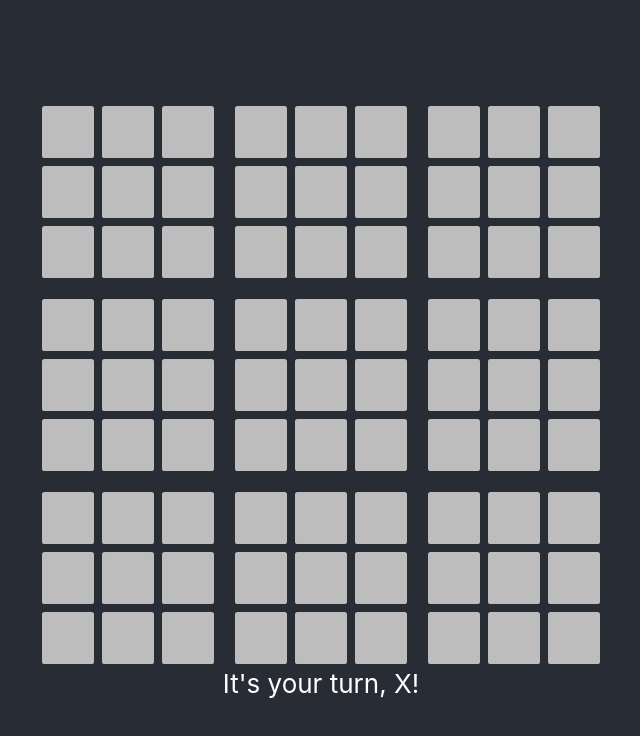
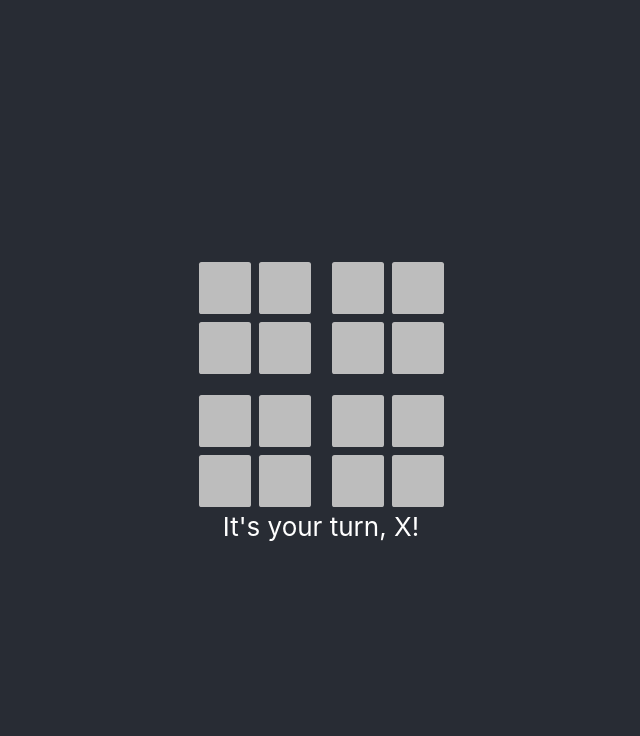
Before and after one commit to tomas-sucena/2025-FEUP-IA, a React (Create React App) app in the folder proj1/: page / in a window 1280 px wide. Shown: the top 736 px of the page, without its empty margins (319-959 px from the left). Built offline with nearby package versions, Linux system fonts and the light colour scheme.

Commit message:
feat(proj1): highlight small board wins

```diff
--- a/proj1/public/index.html
+++ b/proj1/public/index.html
@@ -5,7 +5,10 @@
     <link rel="icon" href="%PUBLIC_URL%/favicon.ico" />
     <meta name="viewport" content="width=device-width, initial-scale=1" />
     <meta name="theme-color" content="#000000" />
-    <meta name="description" content="Web site created using create-react-app" />
+    <meta
+      name="description"
+      content="Web site created using create-react-app"
+    />
     <link rel="apple-touch-icon" href="%PUBLIC_URL%/logo192.png" />
     <!--
       manifest.json provides metadata used when your web app is installed on a
--- a/proj1/src/components/App.tsx
+++ b/proj1/src/components/App.tsx
@@ -19,7 +19,7 @@ export default function App() {
     <>
       <title>Ultimate Tic-Tac-Toe</title>
       <main>
-        <Game size={3} player2={GameAI.medium('O')} />
+        <Game size={2} player2={GameAI.medium('O')} />
       </main>
     </>
   );
--- a/proj1/src/components/Board.css
+++ b/proj1/src/components/Board.css
@@ -1,5 +1,4 @@
-#board,
-.small-board {
+#board {
   display: grid;
   grid-template-rows: repeat(var(--size), auto);
   grid-template-columns: repeat(var(--size), auto);
--- a/proj1/src/components/Board.tsx
+++ b/proj1/src/components/Board.tsx
@@ -1,7 +1,11 @@
 import { GameState } from '../game/state';
 
+// assets
+import X from '../assets/X.svg';
+import O from '../assets/O.svg';
+
 // components
-import Tile from './Tile';
+import SmallBoard from './SmallBoard';
 
 // styling
 import './Board.css';
@@ -9,34 +13,37 @@ import './Board.css';
 interface BoardProps {
   /** the number of rows/columns of the board */
   size: number;
-  /** the current game state */
-  state: GameState;
+  /** an array that represents the big board */
+  board: string[];
+  /** a 2D array that represents the small boards */
+  smallBoards: string[][];
+  /** the index of the small board the next player has to play in */
+  nextSmallBoardIndex: number;
   /** a function to be called when a tile is clicked */
   onTileClick: (smallBoardIndex: number, tileIndex: number) => void;
 }
 
-export default function Board({ size, state, onTileClick }: BoardProps) {
+export default function Board({
+  size,
+  board,
+  smallBoards,
+  nextSmallBoardIndex,
+  onTileClick,
+}: BoardProps) {
   // set the board size in CSS
   const style = { '--size': size } as React.CSSProperties;
 
-  // render the board tiles
-  const tiles = state.smallBoards.map((smallBoard, smallBoardIndex) =>
-    smallBoard.map((tile, tileIndex) => (
-      <Tile
-        key={tileIndex}
-        symbol={tile}
-        disabled={state.nextBoardIndex >= 0 && state.nextBoardIndex !== smallBoardIndex}
-        onClick={onTileClick.bind(null, smallBoardIndex, tileIndex)}
-      />
-    )),
-  );
-
   return (
     <div id="board" style={style}>
-      {tiles.map((smallBoard, smallBoardIndex) => (
-        <div key={smallBoardIndex} className="small-board" style={style}>
-          {smallBoard}
-        </div>
+      {smallBoards.map((smallBoard, smallBoardIndex) => (
+        <SmallBoard
+          smallBoard={smallBoard}
+          winner={board[smallBoardIndex]}
+          disabled={
+            nextSmallBoardIndex >= 0 && nextSmallBoardIndex !== smallBoardIndex
+          }
+          onTileClick={onTileClick.bind(null, smallBoardIndex)}
+        />
       ))}
     </div>
   );
--- a/proj1/src/components/Game.tsx
+++ b/proj1/src/components/Game.tsx
@@ -22,9 +22,8 @@ const play = (player: GameAI, state: GameState) => {
   const move = player.chooseMove!(state);
 
   // find the corresponding tile
-  const tile = document.getElementsByClassName('small-board')[move.boardIndex].children[
-    move.tileIndex
-  ] as HTMLButtonElement;
+  const tile = document.getElementsByClassName('small-board')[move.boardIndex]
+    .children[move.tileIndex] as HTMLButtonElement;
 
   // click the tile
   setTimeout(() => tile.click(), Math.max(1000 - Date.now() + start, 0));
@@ -37,8 +36,8 @@ export default function Game({ size, player1, player2 }: GameProps) {
   const ongoing = state.validMoves.length > 0; // indicates if the game is still ongoing
 
   // a function for handling tile clicks
-  const onTileClick = (boardIndex: number, tileIndex: number) => {
-    if (state.makeMove(boardIndex, tileIndex)) {
+  const onTileClick = (smallBoardIndex: number, tileIndex: number) => {
+    if (state.makeMove(smallBoardIndex, tileIndex)) {
       setState(GameState.fromState(state));
     }
   };
@@ -53,7 +52,7 @@ export default function Game({ size, player1, player2 }: GameProps) {
   // render the board
   return (
     <>
-      <Board size={size} state={state} onTileClick={onTileClick} />
+      <Board {...state} onTileClick={onTileClick} />
       <aside>
         {ongoing
           ? `It's your turn, ${state.nextPlayer}!`
--- /dev/null
+++ b/proj1/src/components/SmallBoard.css
@@ -0,0 +1,20 @@
+.small-board {
+  display: grid;
+  position: relative;
+  grid-template-rows: repeat(var(--size), auto);
+  grid-template-columns: repeat(var(--size), auto);
+}
+
+.small-board > img {
+  position: absolute;
+  z-index: 1;
+  height: 100%;
+}
+
+.small-board[data-winner='X'] > img {
+  background-color: rgba(var(--x-color), 0.5);
+}
+
+.small-board[data-winner='O'] > img {
+  background-color: rgba(var(--o-color), 0.5);
+}
--- /dev/null
+++ b/proj1/src/components/SmallBoard.tsx
@@ -0,0 +1,44 @@
+// assets
+import X from '../assets/X.svg';
+import O from '../assets/O.svg';
+
+// components
+import Tile from './Tile';
+
+// styling
+import './SmallBoard.css';
+
+interface SmallBoardProps {
+  /** an array representing the tiles of the small board */
+  smallBoard: string[];
+  /** the symbol of the player who won the board */
+  winner: string;
+  /** indicates if the tiles on the small board can be clicked */
+  disabled: boolean;
+  /** a function to be called when a tile is clicked */
+  onTileClick: (tileIndex: number) => void;
+}
+
+export default function SmallBoard({
+  smallBoard,
+  winner,
+  disabled,
+  onTileClick,
+}: SmallBoardProps) {
+  return (
+    <div
+      className="small-board"
+      data-winner={winner || null}
+      data-disabled={disabled || null}
+    >
+      {winner && <img src={winner === 'X' ? X : O} alt={winner} />}
+      {smallBoard.map((symbol, tileIndex) => (
+        <Tile
+          symbol={symbol}
+          disabled={disabled}
+          onClick={onTileClick.bind(null, tileIndex)}
+        />
+      ))}
+    </div>
+  );
+}
--- a/proj1/src/components/Tile.css
+++ b/proj1/src/components/Tile.css
@@ -2,11 +2,15 @@
   display: flex;
   justify-content: center;
   align-items: center;
-  background-color: #bdbdbd;
-  height: 2em;
-  width: 2em;
   margin: 4px;
   border-radius: 5%;
+  background-color: #bdbdbd;
+  width: 2em;
+  height: 2em;
+}
+
+.tile > img {
+  height: 80%;
 }
 
 .tile:hover {
@@ -14,14 +18,14 @@
 }
 
 .tile[data-disabled] {
+  opacity: 0.6;
   cursor: not-allowed;
-  opacity: 0.6;
 }
 
 .tile[data-symbol='X'] {
-  background-color: #ff3c15;
+  background-color: rgb(var(--x-color));
 }
 
 .tile[data-symbol='O'] {
-  background-color: #694cff;
+  background-color: rgb(var(--o-color));
 }
--- a/proj1/src/game/state.ts
+++ b/proj1/src/game/state.ts
@@ -45,7 +45,7 @@ export class GameState {
   /** The symbol of the player that will play next. */
   nextPlayer: string;
   /** The index of the small board the next player has to play in. */
-  nextBoardIndex: number;
+  nextSmallBoardIndex: number;
   /** An array containing all the valid moves. */
   validMoves: GameMove[];
   /** An array containing all possible tile combinations that lead to victory. */
@@ -69,7 +69,7 @@ export class GameState {
     this.smallBoards = smallBoards;
     this.winner = winner;
     this.nextPlayer = nextPlayer;
-    this.nextBoardIndex = nextBoardIndex;
+    this.nextSmallBoardIndex = nextBoardIndex;
     this.validMoves = validMoves;
     this.victoryPatterns = victoryPatterns;
   }
@@ -91,7 +91,10 @@ export class GameState {
       nextPlayer: 'X',
       nextBoardIndex: -1,
       validMoves: Array.from({ length: area }).flatMap((_, boardIndex) =>
-        Array.from({ length: area }, (_, tileIndex) => new GameMove(boardIndex, tileIndex)),
+        Array.from(
+          { length: area },
+          (_, tileIndex) => new GameMove(boardIndex, tileIndex),
+        ),
       ),
       victoryPatterns: GameState.getVictoryPatterns(size),
     });
@@ -110,7 +113,7 @@ export class GameState {
       smallBoards: state.smallBoards.map((smallBoard) => [...smallBoard]),
       winner: state.winner,
       nextPlayer: state.nextPlayer,
-      nextBoardIndex: state.nextBoardIndex,
+      nextBoardIndex: state.nextSmallBoardIndex,
       validMoves: state.validMoves,
       victoryPatterns: state.victoryPatterns,
     });
@@ -140,12 +143,16 @@ export class GameState {
 
     // columns
     for (let j = 0; j < size; ++j) {
-      victoryPatterns.push(Array.from({ length: size }, (_, i) => i * size + j));
+      victoryPatterns.push(
+        Array.from({ length: size }, (_, i) => i * size + j),
+      );
     }
 
     // diagonals
     victoryPatterns.push(Array.from({ length: size }, (_, i) => i * size + i));
-    victoryPatterns.push(Array.from({ length: size }, (_, i) => size * ++i - i));
+    victoryPatterns.push(
+      Array.from({ length: size }, (_, i) => size * ++i - i),
+    );
 
     return victoryPatterns;
   }
@@ -159,7 +166,8 @@ export class GameState {
   private isValidMove(boardIndex: number, tileIndex: number): boolean {
     return (
       this.board[boardIndex] === '' &&
-      (this.nextBoardIndex < 0 || this.nextBoardIndex === boardIndex) &&
+      (this.nextSmallBoardIndex < 0 ||
+        this.nextSmallBoardIndex === boardIndex) &&
       this.smallBoards[boardIndex][tileIndex] === ''
     );
   }
@@ -171,21 +179,24 @@ export class GameState {
   private getValidMoves(): GameMove[] {
     // a function for determining the valid moves within a small board
     const getValidTiles = (smallBoardIndex: number) =>
-      this.smallBoards[smallBoardIndex].reduce((validMoves: GameMove[], symbol, tileIndex) => {
-        if (symbol === '') {
-          validMoves.push(new GameMove(smallBoardIndex, tileIndex));
-        }
+      this.smallBoards[smallBoardIndex].reduce(
+        (validMoves: GameMove[], symbol, tileIndex) => {
+          if (symbol === '') {
+            validMoves.push(new GameMove(smallBoardIndex, tileIndex));
+          }
 
-        return validMoves;
-      }, []);
+          return validMoves;
+        },
+        [],
+      );
 
-    return this.nextBoardIndex < 0
+    return this.nextSmallBoardIndex < 0
       ? // all small boards without a winner are available
         this.smallBoards
           .filter((_, smallBoardIndex) => this.board[smallBoardIndex] === '')
           .flatMap((_, smallBoardIndex) => getValidTiles(smallBoardIndex))
       : // only a specific small board is available
-        getValidTiles(this.nextBoardIndex);
+        getValidTiles(this.nextSmallBoardIndex);
   }
 
   /**
@@ -195,7 +206,9 @@ export class GameState {
    * @returns true if the player has won the board, false otherwise
    */
   private checkWinner(board: string[], player: string) {
-    return this.victoryPatterns.some((pattern) => pattern.every((i) => board[i] === player));
+    return this.victoryPatterns.some((pattern) =>
+      pattern.every((i) => board[i] === player),
+    );
   }
 
   /**
@@ -227,7 +240,7 @@ export class GameState {
       this.nextPlayer = this.nextPlayer === 'X' ? 'O' : 'X';
 
       // switch the board
-      this.nextBoardIndex = this.board[tileIndex] ? -1 : tileIndex;
+      this.nextSmallBoardIndex = this.board[tileIndex] ? -1 : tileIndex;
 
       // compute the next valid moves
       this.validMoves = this.getValidMoves();
--- a/proj1/src/index.css
+++ b/proj1/src/index.css
@@ -1,23 +1,30 @@
+/* variables */
+:root {
+  --x-color: 255, 60, 21;
+  --o-color: 105, 76, 255;
+}
+
 body {
   margin: 0;
   font-family:
-    -apple-system, BlinkMacSystemFont, 'Segoe UI', 'Roboto', 'Oxygen', 'Ubuntu', 'Cantarell',
-    'Fira Sans', 'Droid Sans', 'Helvetica Neue', sans-serif;
+    -apple-system, BlinkMacSystemFont, 'Segoe UI', 'Roboto', 'Oxygen', 'Ubuntu',
+    'Cantarell', 'Fira Sans', 'Droid Sans', 'Helvetica Neue', sans-serif;
   -webkit-font-smoothing: antialiased;
   -moz-osx-font-smoothing: grayscale;
 }
 
 code {
-  font-family: source-code-pro, Menlo, Monaco, Consolas, 'Courier New', monospace;
+  font-family:
+    source-code-pro, Menlo, Monaco, Consolas, 'Courier New', monospace;
 }
 
 /* reset button style */
 button {
-  background: none;
-  color: inherit;
-  border: none;
-  padding: 0;
-  font: inherit;
   cursor: pointer;
   outline: inherit;
+  border: none;
+  background: none;
+  padding: 0;
+  color: inherit;
+  font: inherit;
 }
```
Also changed, not shown: proj1/src/components/App.css (+6 -6 lines), 1 other file (tests, documents, lock files or other folders).
